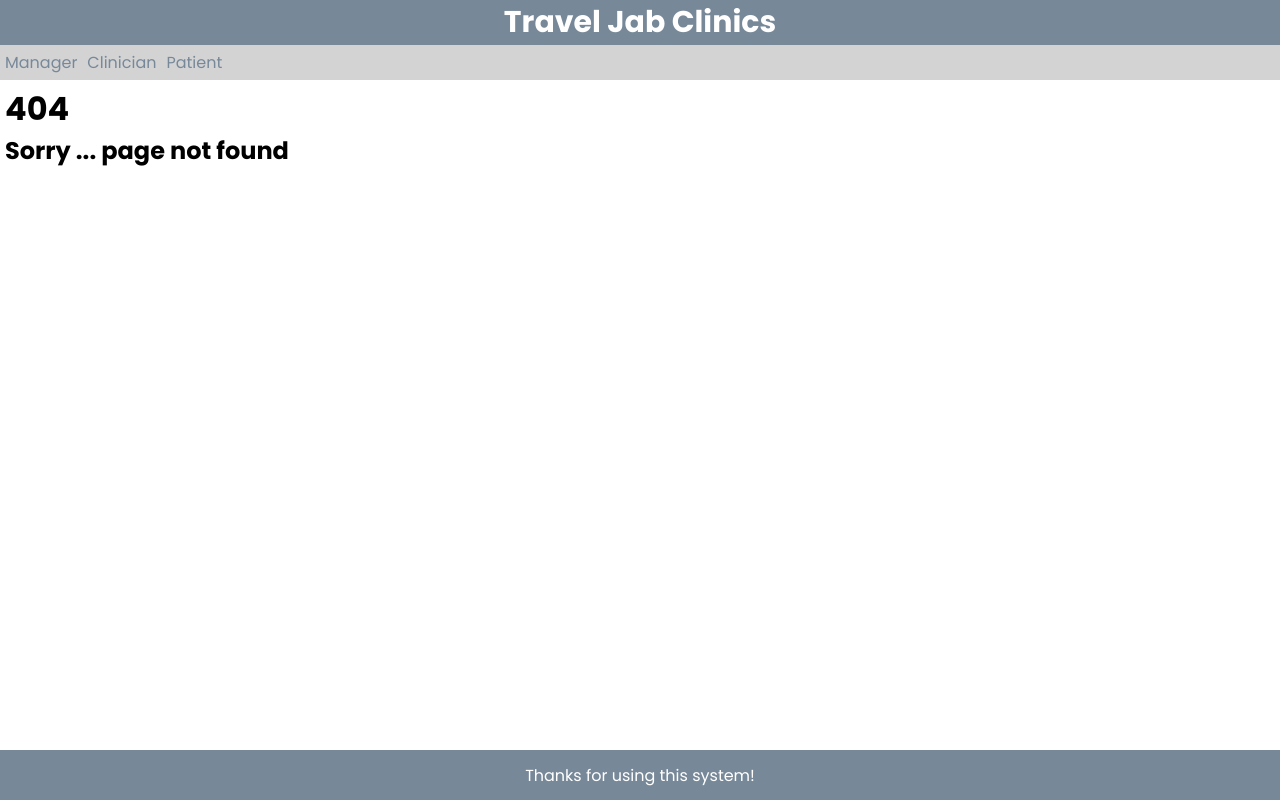
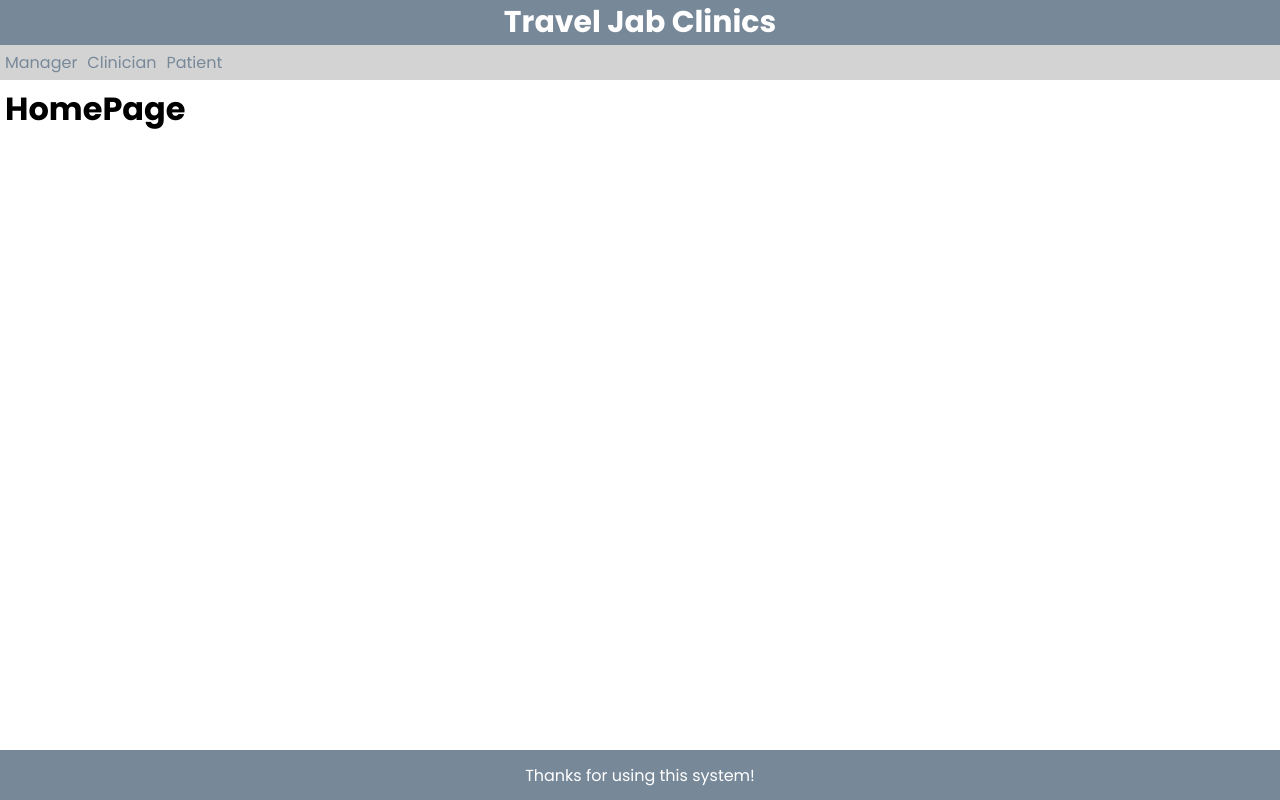
Before and after one commit to ibrahimmajeed2021-byte/Database, a React (Vite) app: page / in a window 1280 px wide. Before the commit this address had no page. Built offline with nearby package versions, Linux system fonts and the light colour scheme.

Commit message:
Added a homepage

```diff
--- a/src/App.jsx
+++ b/src/App.jsx
@@ -4,6 +4,7 @@ import Manager from "./Views/Manager.jsx";
 import Clinician from "./Views/Clinician.jsx";
 import Patient from "./Views/Patient.jsx";
 import PageNotFound from "./Views/404.jsx";
+import HomePage from "./Views/HomePage.jsx";
 
 function App() {
   const user = "manager";
@@ -13,6 +14,7 @@ function App() {
       <BrowserRouter>
         <Layout user={user}>
           <Routes>
+            <Route path="/" element={<HomePage />} />
             <Route path="/manager" element={<Manager />} />
             <Route path="/clinician" element={<Clinician />} />
             <Route path="/patient" element={<Patient />} />
--- /dev/null
+++ b/src/Views/HomePage.jsx
@@ -0,0 +1,11 @@
+import "./HomePage.scss";
+
+function HomePage() {
+  return (
+    <div className="HomePage">
+      <h1>HomePage</h1>
+    </div>
+  );
+}
+
+export default HomePage;
```
Also changed, not shown: src/Views/HomePage.scss (added).
